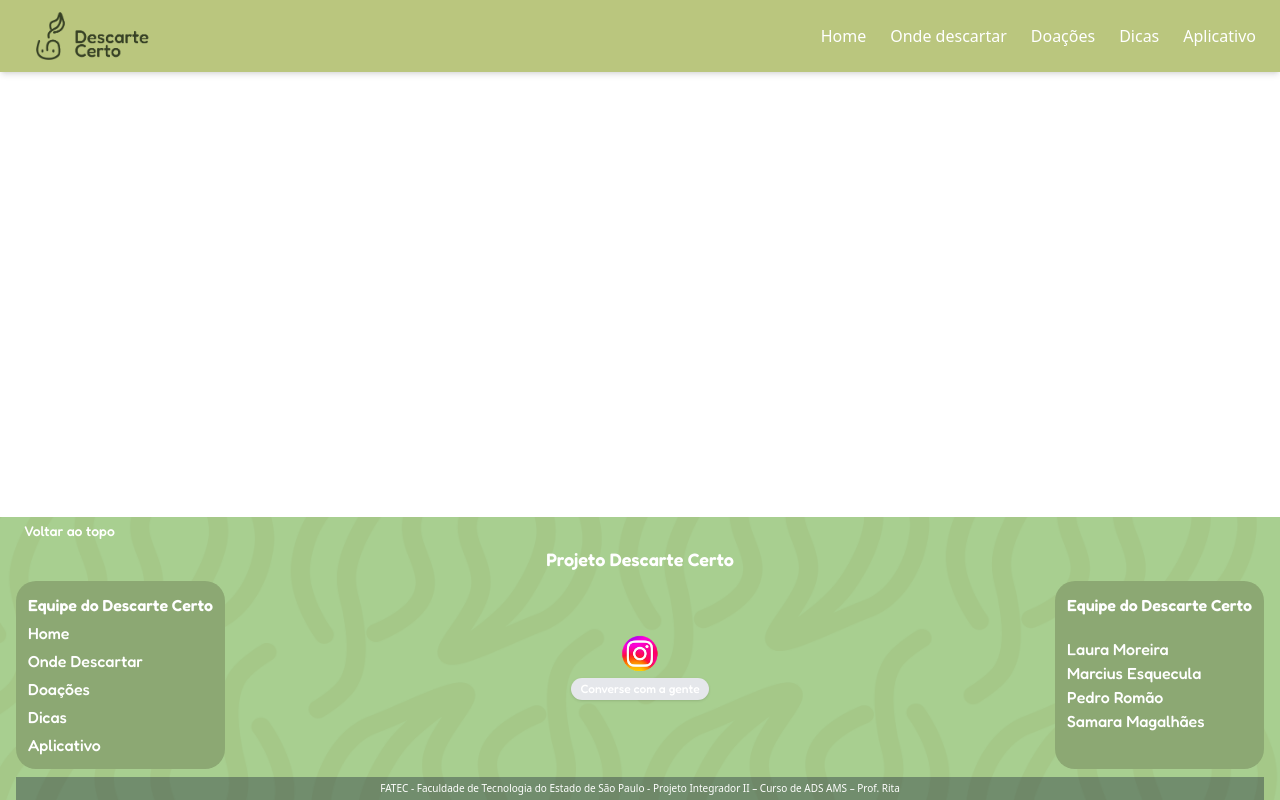
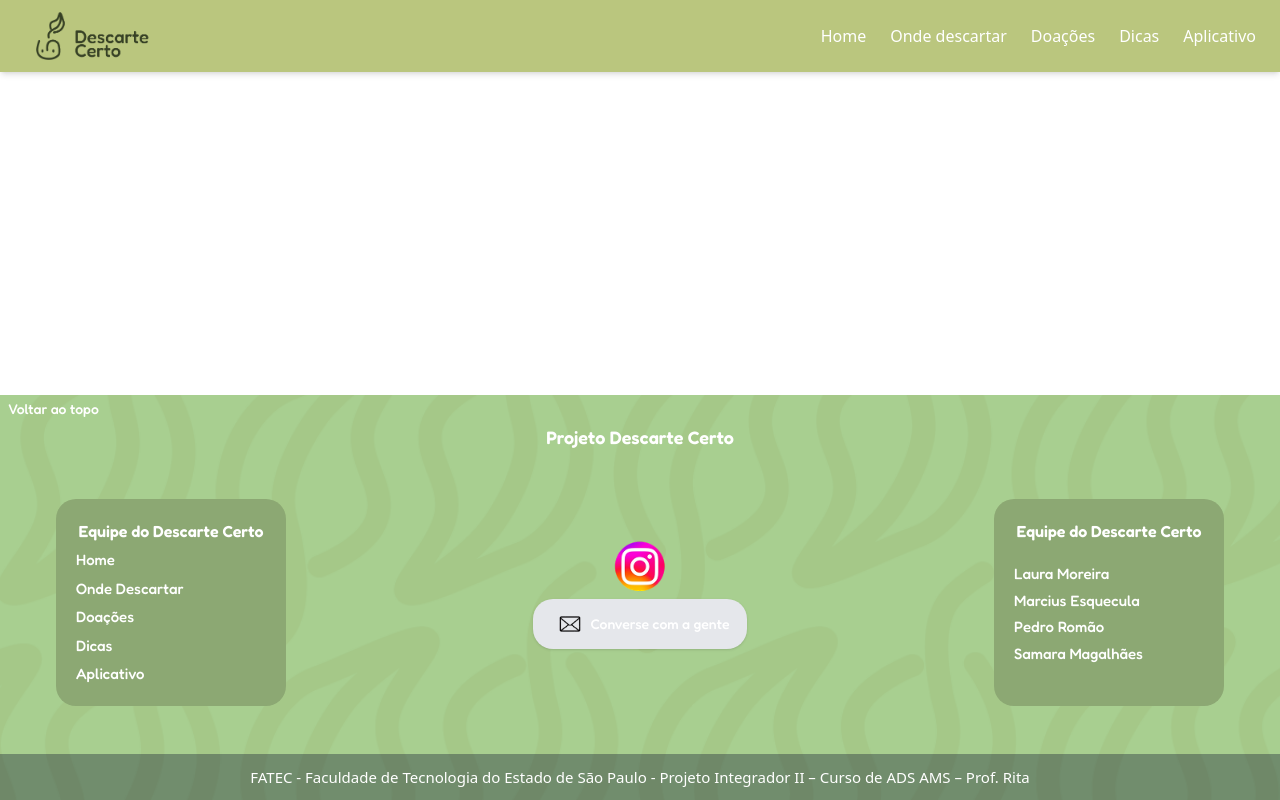
Before and after one commit to PedroR2401/DescarteCerto, a React (Vite) app in the folder DescarteCerto/: page /OndeDescartar in a window 1280 px wide. Built offline with nearby package versions, Linux system fonts and the light colour scheme.

Commit message:
Ajustes finalizado
Ajustes sobre imagens e tamanhos finalizados (faltam cores e ajustes minimos)

```diff
--- a/DescarteCerto/src/componentes/Rodape.tsx
+++ b/DescarteCerto/src/componentes/Rodape.tsx
@@ -1,16 +1,18 @@
 import instagramIcon from "../images/instagramIcon.png";
+import emailIcon from "../images/emailPNG.png";
 import "./estilizacao/rodape.css";
 
 function Footer() {
   return (
     <footer className="Footer">
-      <div className="Geral">
-      {/* Voltar ao topo */}
+       {/* Voltar ao topo */}
       <div className="div_VoltarTopo">
         <a href="#topo" className="a_VoltarTopo">
           Voltar ao topo
         </a>
       </div>
+      <div className="Geral">
+
 
       {/* Título */}
       <h2 className="Titulo">
@@ -37,27 +39,29 @@ function Footer() {
             <a href="#" className="Instagram"><img src={instagramIcon} className="InstagramIcon"/></a>
           </div>
           <button className="FaleConosco">
-            Converse com a gente
+           <img className="EmailIcon" src={emailIcon} />Converse com a gente
           </button>
         </div>
 
         {/* Equipe */}
          <div className="div_BlocoVerde">
         <div className="div_Equipe">
+          <ul className="ul_PaginaSite">
           <h3 className="h3_Equipe">Equipe do Descarte Certo</h3>
           <p className="p_Equipe">Laura Moreira</p>
           <p className="p_Equipe">Marcius Esquecula</p>
           <p className="p_Equipe">Pedro Romão</p>
           <p className="p_Equipe">Samara Magalhães</p>
+          </ul>
           </div>
         </div>
       </div>
-
+</div>
       {/* Créditos finais */}
       <div className="CreditosFinais">
         FATEC - Faculdade de Tecnologia do Estado de São Paulo - Projeto Integrador II – Curso de ADS AMS – Prof. Rita
       </div>
-      </div>
+
     </footer>
   );
 }
--- a/DescarteCerto/src/componentes/estilizacao/rodape.css
+++ b/DescarteCerto/src/componentes/estilizacao/rodape.css
@@ -28,11 +28,11 @@
 }
 
 .div_BlocoVerde {
-  @apply  bg-fundoBlocoVerde p-3 rounded-[20px] flex-none min-w-[200px];
+  @apply  bg-fundoBlocoVerde p-5 rounded-[20px] flex-none min-w-[230px] m-10;
 }
 
 .h3_PaginaSite {
-  @apply font-fredoka font-semibold mb-1;
+  @apply font-fredoka font-semibold mb-1 text-center ;
 }
 
 .ul_PaginaSite {
@@ -40,12 +40,13 @@
 }
 
 .a_PaginaSite {
-  @apply text-white font-fredoka font-medium hover:underline;
+  @apply text-white font-fredoka font-medium hover:underline text-[15px];
 }
 
 .div_RedesSociais {
   @apply flex flex-col justify-center items-center pb-4 mb-2 md:mb-0 flex-1 min-w-[200px];
 }
+
 .div_RedesSociais_Filha {
   @apply flex space-x-2 text-xl mb-1;
 }
@@ -55,21 +56,25 @@
 }
 
 .InstagramIcon{
-  @apply w-10 h-10;
+  @apply w-14 h-14 ;
+}
+
+.EmailIcon{
+    @apply w-6 h-6 m-2;
 }
 
 .FaleConosco {
-  @apply bg-gray-200 font-fredoka font-medium px-2 py-0.5 rounded-[20px] text-xs shadow hover:bg-gray-300;
+  @apply bg-gray-200 flex justify-center items-center font-fredoka font-medium px-4 py-1 rounded-[20px] text-sm shadow hover:bg-gray-300;
 }
 
 .h3_Equipe {
-  @apply font-fredoka font-semibold mb-5;
+  @apply font-fredoka font-semibold mb-5 text-center;
 }
 
 .p_Equipe{
-@apply font-fredoka font-medium
+@apply font-fredoka font-medium text-[15px];
 }
 
 .CreditosFinais {
-  @apply w-full bg-gray-800 bg-opacity-40 text-white text-center text-[10px] py-1 mt-2;
+  @apply w-full bg-gray-800 bg-opacity-40 text-white text-center text-[15px] py-3 mt-2;
 }
```
Also changed, not shown: DescarteCerto/src/images/emailPNG.png (added).
